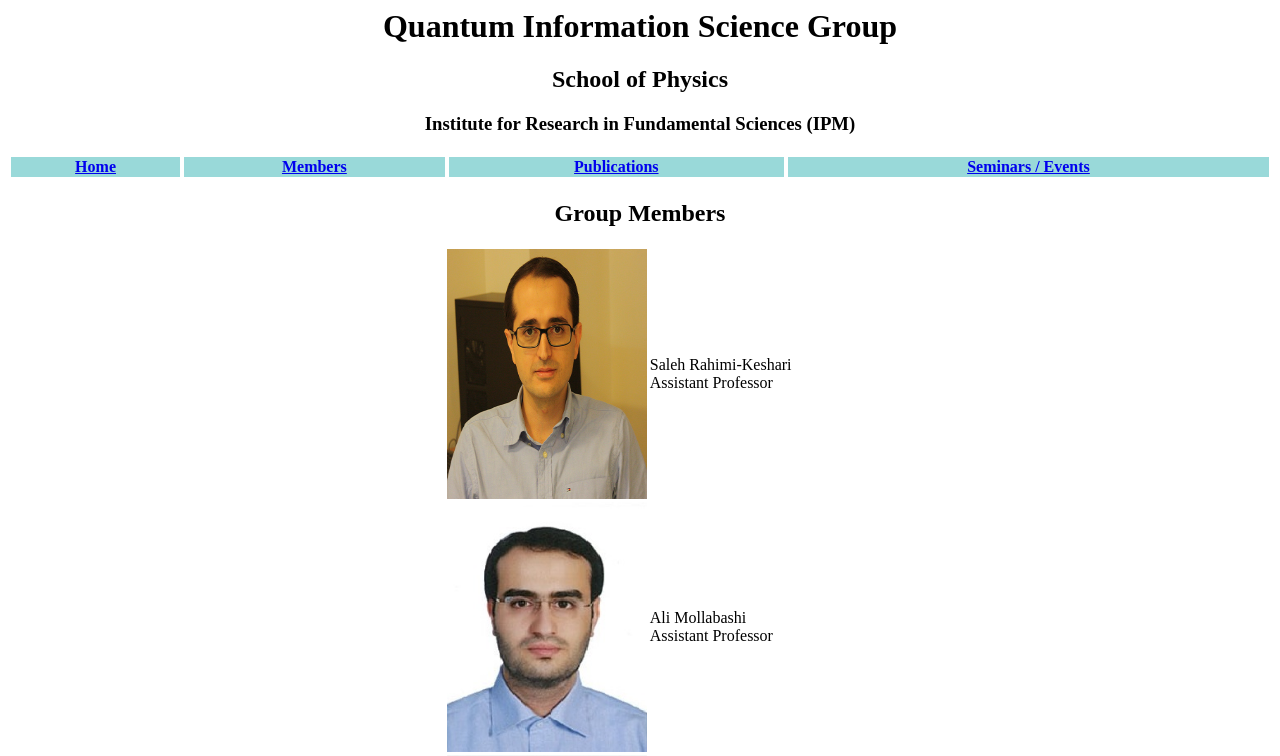
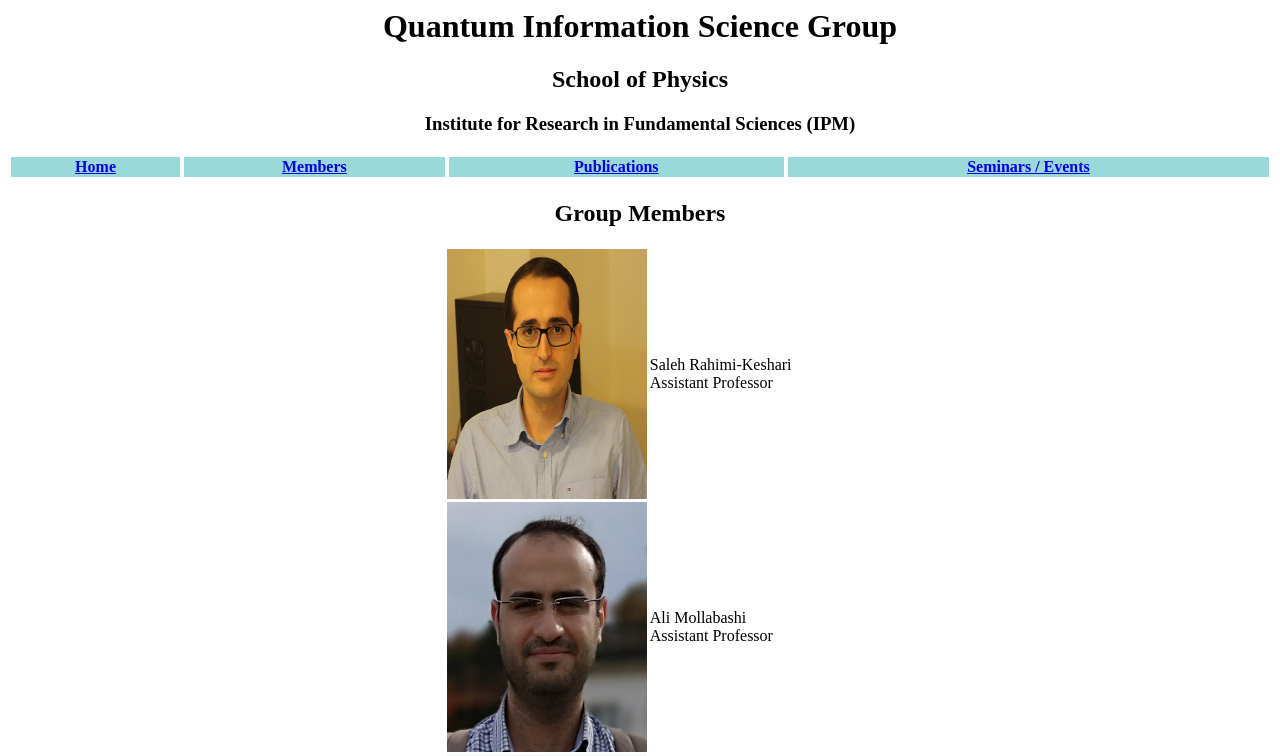
Before and after one commit to QIQG/test1, a plain HTML site: page members.html in a window 1280 px wide. Shown: the top 756 px of the page. Drawn offline with Linux system fonts and the light colour scheme.

Commit message:
Add files via upload

```diff
--- a/members.html
+++ b/members.html
@@ -47,7 +47,7 @@ text-align: center;
 	<td style="background-color: #ffffff; text-align: left;">Saleh Rahimi-Keshari <br> Assistant Professor</td>
 </tr>
 <tr>
-	<td style="background-color: #ffffff;"><img src="https://qiqg.github.io/test1/ali.jpg" width="200" height="250"></td>
+	<td style="background-color: #ffffff;"><img src="https://qiqg.github.io/test1/ali2.jpg" width="200" height="250"></td>
 	<td style="background-color: #ffffff; text-align: left;">Ali Mollabashi <br> Assistant Professor</td>
 </tr>
 <tr>
```
